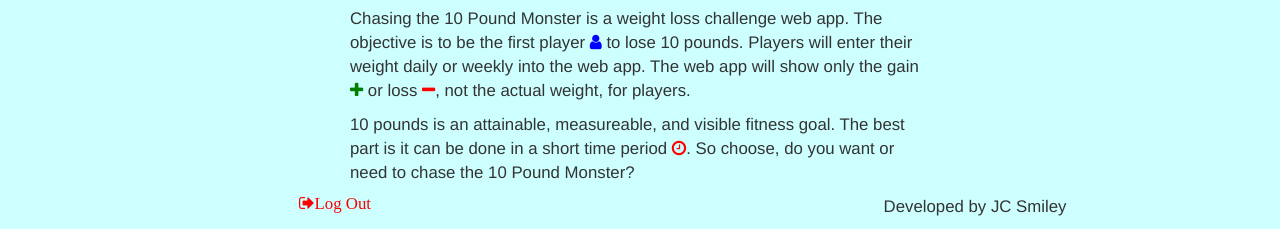
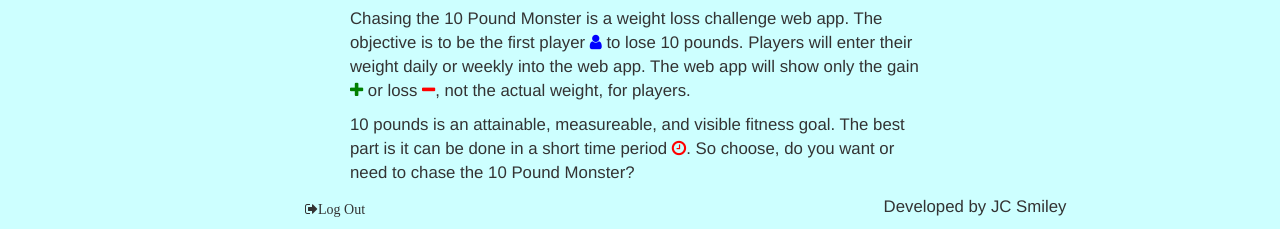
Before and after one commit to jcsmileyjr/10MON, a plain HTML site: page index.html in a window 1280 px wide. Shown: the part 604-833 px from the top of the page. Drawn offline with nearby package versions, Linux system fonts and the light colour scheme; some packages are replaced by stand-ins of ours; a script that the page names is missing.

Commit message:
Changes to Log-out Button
Log-out Color takes focus from main elements and not indicate its
clickable.
Solution: Change the color to almost black and element to a link.

```diff
--- a/index.html
+++ b/index.html
@@ -271,7 +271,7 @@
     </div><!--end of row that contains the body -->
     <footer>
         <div class="col-xs-12 col-sm-12 col-md-6 col-lg-6 centerAlign">
-            <p><i class="fa fa-sign-out" aria-hidden="true" style="color:red" ng-click="logOut()">Log Out</i></p>
+            <a href="#" class="btn btn-link" role="button"><i class="fa fa-sign-out" aria-hidden="true" style="color:#333333" ng-click="logOut()">Log Out</i></a>
         </div>
         <div class="col-xs-12 col-sm-12 col-md-6 col-lg-6 centerAlign">
             <p>Developed by JC Smiley</p>
```
